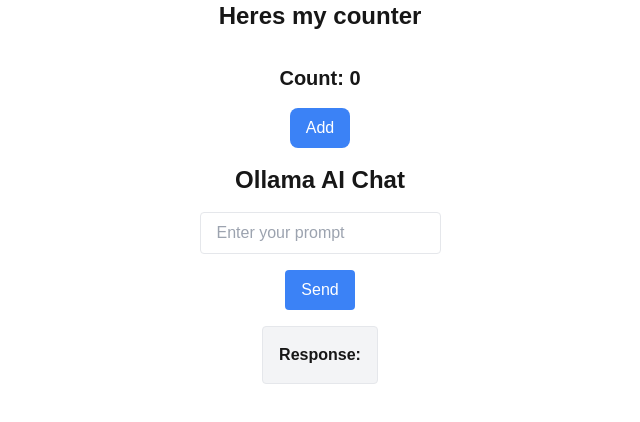
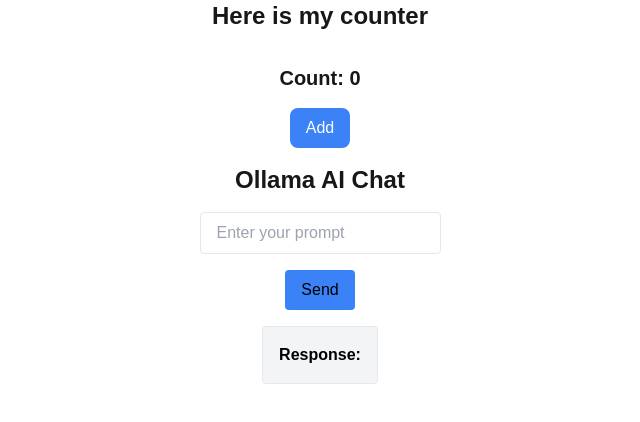
Before and after one commit to shoberg44/sem2react, a Next.js app in the folder s2react/: page / in a window 1280 px wide. Shown: the top 422 px of the page, without its empty margins (320-960 px from the left). Built offline with nearby package versions, Linux system fonts and the light colour scheme.

Commit message:
changed font colors

```diff
--- a/s2react/app/page.tsx
+++ b/s2react/app/page.tsx
@@ -22,7 +22,7 @@
 
     <div className="flex flex-col items-center space-y-4">
 
-      <h1 className="text-2xl font-bold mb-4">Heres my counter</h1>
+      <h1 className="text-2xl font-bold mb-4">Here is my counter</h1>
       <Counter />
 
       <h1 className="text-2xl font-bold">Ollama AI Chat</h1>
@@ -31,15 +31,15 @@
         value={prompt}
         onChange={(e) => setPrompt(e.target.value)}
         placeholder="Enter your prompt"
-        className="px-4 py-2 border rounded"
+        className="px-4 py-2 border rounded text-black"
       />
       <button
         onClick={sendPrompt}
-        className="px-4 py-2 bg-blue-500 text-white rounded hover:bg-blue-700"
+        className="px-4 py-2 bg-blue-500 text-black rounded hover:bg-blue-700"
       >
         Send
       </button>
-      <div className="mt-4 p-4 border rounded bg-gray-100">
+      <div className="mt-4 p-4 border rounded bg-gray-100 text-black">
         <strong>Response:</strong> {response}
       </div>
     </div>
```
